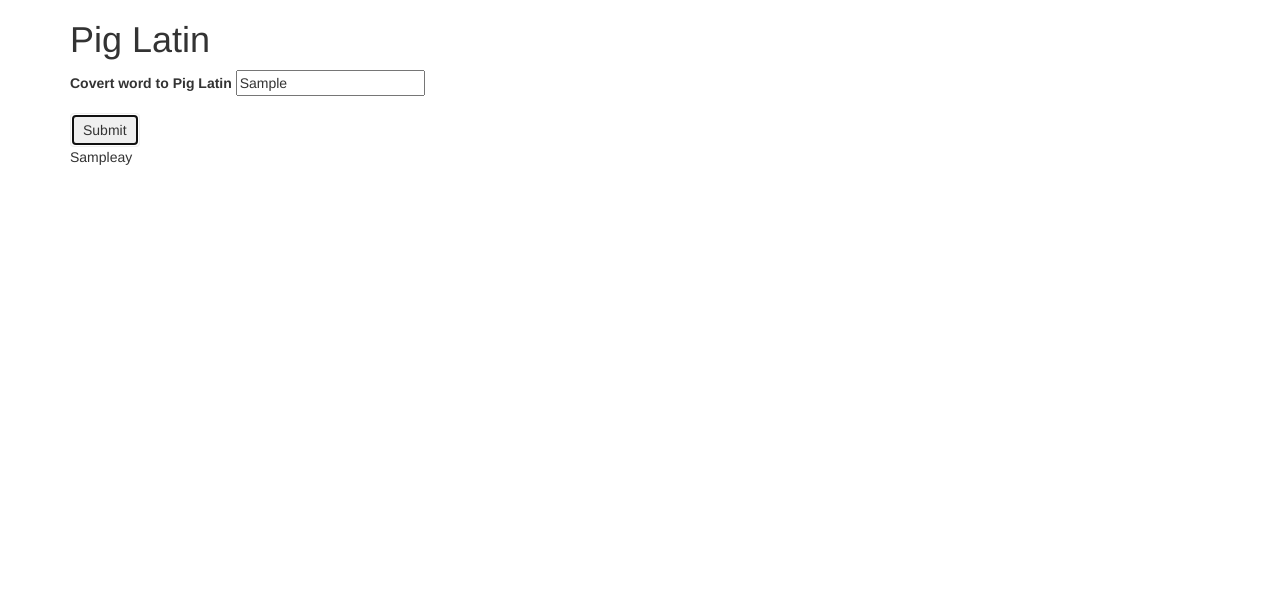
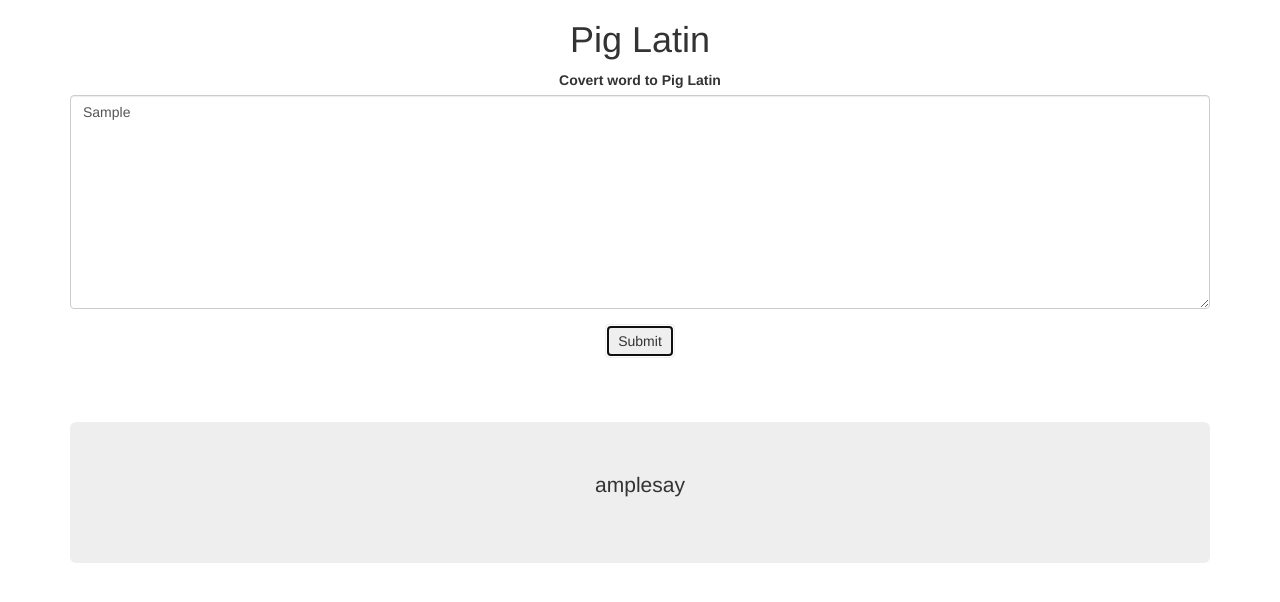
Before and after one commit to augustinevt/pig-latin, a plain HTML site: page index.html in a window 1280 px wide. Both pictures are taken after typing "Sample" into the empty fields and a click on the button "Submit". Drawn offline with nearby package versions, Linux system fonts and the light colour scheme.

Commit message:
add sentenceProcessor function to BackEnd and add styles

```diff
--- a/css/styles.css
+++ b/css/styles.css
@@ -0,0 +1,8 @@
+.container {
+  text-align: center;
+}
+
+#result {
+  margin-top: 5vw;
+  display: none;
+}
--- a/index.html
+++ b/index.html
@@ -15,12 +15,12 @@
       <form id="pig-latin">
         <div class="form-group">
           <label for="input">Covert word to Pig Latin</label>
-          <input id="input" type="text"></input>
+          <textarea id="input" rows="10" type="text" class="form-control"></textarea>
         </div>
         <button type="submit" class="btn">Submit</button>
       </form>
 
-      <div id="result">
+      <div id="result" class="jumbotron">
         <p><span class="output"></span></p>
       </div>
     </div>
--- a/js/scripts.js
+++ b/js/scripts.js
@@ -1,4 +1,23 @@
 ///business logic
+
+function sentenceProcessor(sentence){
+
+  debugger;
+
+  var words = sentence.toLowerCase().split(" ");
+  var counter = 0;
+
+  words.forEach(function(word) {
+    words[counter] = addAy(word, checkVowel(word));
+    counter++;
+  });
+
+
+
+  return words.join(" ");
+
+}
+
 
 function checkVowel(word) {
   var vowels = ['a','e','i','o','u'];
@@ -13,10 +32,8 @@ function checkVowel(word) {
     } else if ((secondLetter === "q") && (thirdLetter === "u")){
       match[1] = "q-case";
     } else if (firstLetter === vowel) {
-      alert('worked!');
       match[0] = true;
     } else if (secondLetter === vowel){
-      alert('worked!');
       match[0] = true;
     }
   });
@@ -30,7 +47,7 @@ function addAy(word, match) {
   var firstLetter;
   var ayResult;
   var restOfWord;
-
+  debugger;
   if (match[0] === "q-case"){
     firstTwoLetters = word.slice(0,2);
     restOfWord = word.substring(2);
@@ -43,7 +60,7 @@ function addAy(word, match) {
     firstTwoLetters = word.slice(0,2);
     restOfWord = word.substring(2);
     ayResult = restOfWord.concat(firstTwoLetters + "ay");
-  } else if (match[0] === false){
+  } else if (match[0] === true){
     firstLetter = word.charAt(0);
     restOfWord = word.substring(1);
     ayResult = restOfWord.concat(firstLetter + "ay");
@@ -59,16 +76,21 @@ $(document).ready(function(){
   $("form#pig-latin").submit(function(event) {
     event.preventDefault();
 
-    var userInput = $("input#input").val();
+    var userInput = $("textarea#input").val();
 
-    var result = checkVowel(userInput);
+    var result = sentenceProcessor(userInput);
 
-    addAy(userInput, result);
+    // var result = checkVowel(userInput);
+
+    // addAy(userInput, result);
 
 
     // debugger;
 
-    $(".output").text(addAy(userInput, result));
+    // $(".output").text(addAy(userInput, result));
+
+    $(".output").text(result);
+
 
     $("#result").show();
 
```
